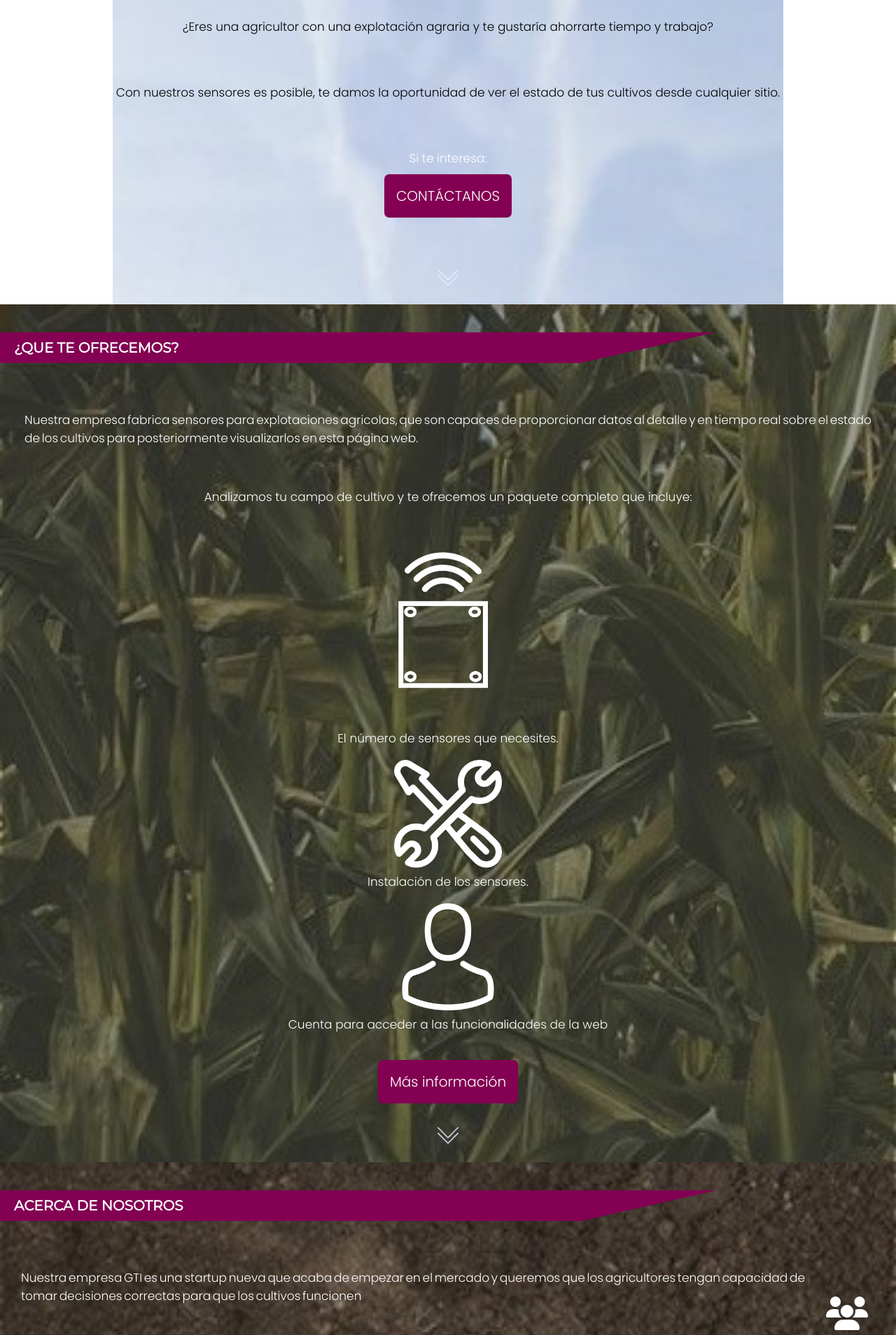
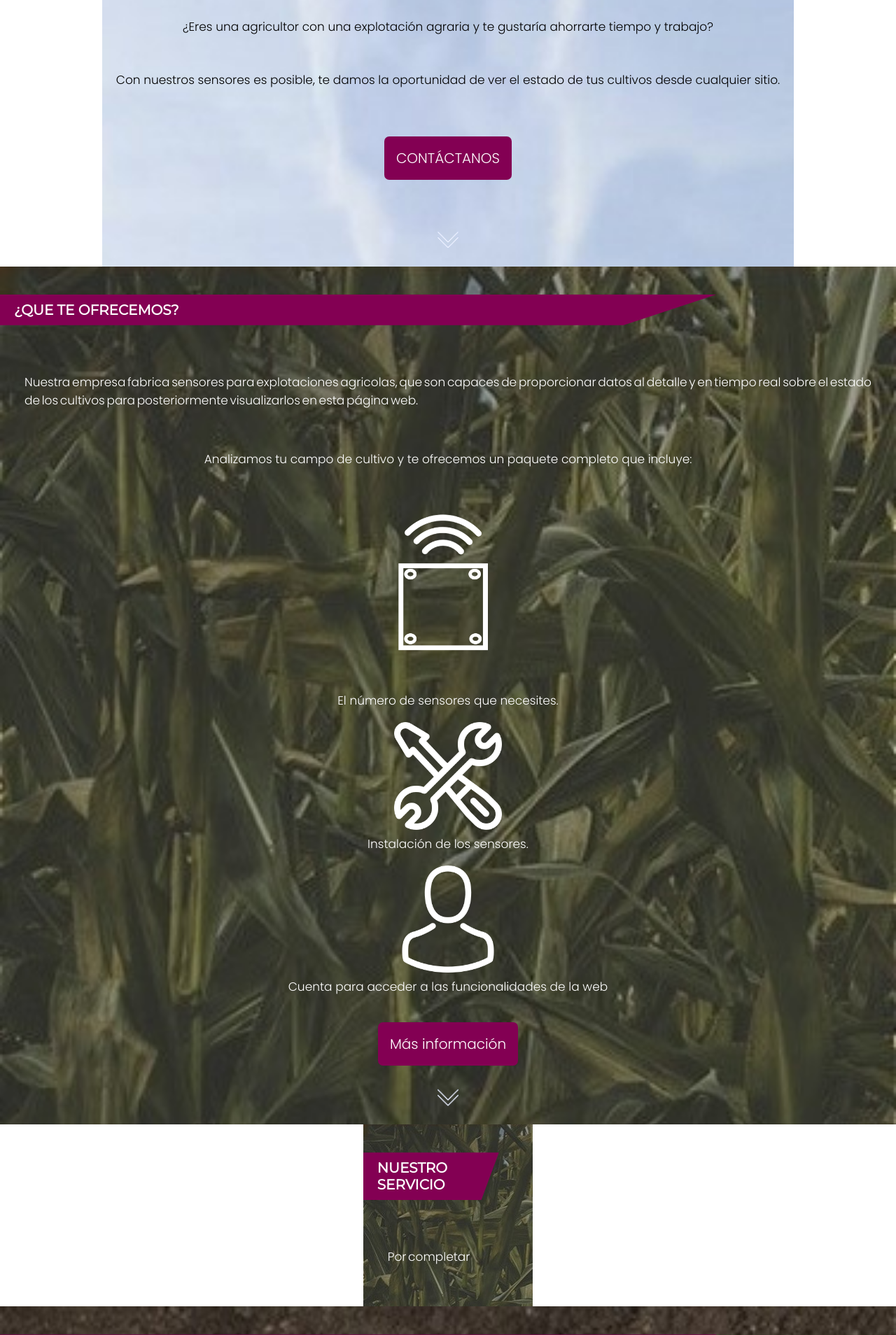
Before and after one commit to AdriTuR/Web-Sensores_Proyecto, a PHP site: page / in a window 1280 px wide. Shown: the part 440-2348 px from the top of the page at 70% size. Run offline with PHP 8.4, Linux system fonts and the light colour scheme; some libraries are stand-ins or nearby versions.

Commit message:
Editados los comentarios para estructurar los archivos, añadido la nueva sección de la Landing Page y modificada la primera sección de la Landing Page
Se han editado los comentarios para estructurar los archivos html y css para ser más fáciles de entender y localizar mejor los elementos. También se ha añadido la nueva sección de la Landing Page que sustituye el botón de más info. Por último se ha modificado los márgenes de la primera sección de la Landing Page y se ha eliminado el  texto "si te interesa:"

```diff
--- a/css/style.css
+++ b/css/style.css
@@ -33,66 +31,41 @@ body {
     display: flex;
     flex-direction: column;
 }
-
-
 html {
     scroll-behavior: smooth;
 }
 /*-----------------------------------------------------------------------------------*/
-
 /*-----------------------------------------------------------------------------------*/
 /*Alinear textos*/
+
 section {
     text-align: center;
 }
-
 div {
     text-align: center;
 }
-
 .justifyText {
     text-align: justify;
     word-spacing: -2px;
 }
 /*-----------------------------------------------------------------------------------*/
-
 /*-----------------------------------------------------------------------------------*/
 /*Aquí van los colores*/
 
 .blanco {
     color: white
 }
-
 .morado {
     color: #830053
 }
-
 /*-----------------------------------------------------------------------------------*/
-
 /*-----------------------------------------------------------------------------------*/
-/*Aquí van las fotos de fondo*/
-
-#footer {
-    background: url(../images/footer.jpg) no-repeat;
-    background-size: cover;
-    overflow: hidden;
-    position: relative;
-    width: 100%;
-}
-
-#footer .footertext{
-    font-family: 'Poppins', sans-serif;
-    font-size: 10px !important;
-    color: #830053;
-    position: relative;
-    left: 15px !important;
-    text-align: left !important;
-}
+/*Elemento BANNER DE LOS TITULOS*/
 
 .banner {
     background-color: #830053;
     -webkit-clip-path: polygon(0 0, 100% 0, 81% 100%, 0% 100%);
-    clip-path: polygon(0 0, 100% 0, 81% 100%, 0% 100%);
+    clip-path: polygon(0 0, 100% 0, 87% 100%, 0% 100%);
     margin: -500px 0;
     padding: 0.5em 1em;
     width: 80%;
@@ -103,179 +76,11 @@ div {
     margin-top: 40px;
     margin-bottom: 50px;
 }
+/*-----------------------------------------------------------------------------------*/
+/*-----------------------------------------------------------------------------------*/
+/*Estilo de los BOTONES*/
 
-.encabezado {
-    background-image: url("../images/header.jpg");
-    background-size: contain;
-    background-repeat: no-repeat;
-    width: 100%;
-    overflow: hidden;
-}
-
-/* MENU */
-.encabezado ul {
-    list-style: none;
-    overflow: hidden;
-    background-color: white;
-}
-
-.encabezado li a {
-    display: block;
-    padding: 20px 20px;
-    border-bottom: 1px solid #830053;
-    color: #830053;
-}
-
-.encabezado li #color-login-btn:hover {
-    background-color: #830053;
-    color: white;
-}
-.encabezado li a:hover {
-    background-color: #830053;
-    color: white;
-}
-.encabezado .logo {
-    float: left;
-    padding: 5px 20px;
-    margin: 1px;
-}
-
-.logo {
-    width: 45%;
-}
-
-.encabezado .menu {
-    clear: both;
-    max-height: 0;
-    transition: max-height .2s ease-out;
-    text-align: center;
-    border-style: solid;
-    border-color: transparent;
-    margin-bottom: -6px;
-}
-
-/* menu icon */
-
-.encabezado .menu-icon {
-    cursor: pointer;
-    float: right;
-    padding: 8% 5%;
-    user-select: none;
-    transform: scale(1.6);
-}
-
-.encabezado .menu-icon .navicon {
-    background: white;
-    display: block;
-    height: 1.7px;
-    position: relative;
-    transition: .2s ease-out;
-    width: 20px;
-}
-
-.encabezado .menu-icon .navicon:before,
-.encabezado .menu-icon .navicon:after {
-    background: white;
-    content: '';
-    display: block;
-    height: 100%;
-    position: absolute;
-    transition: all .2s ease-out;
-    width: 100%;
-}
-
-.encabezado .menu-icon .navicon:before {
-    top: 5px;
-}
-
-.encabezado .menu-icon .navicon:after {
-    top: -5px;
-}
-
-/* menu btn */
-
-.encabezado .menu-btn {
-    display: none;
-}
-
-.encabezado .menu-btn:checked ~ .menu {
-    max-height: 240px;
-}
-
-.encabezado .menu-btn:checked ~ .menu-icon .navicon {
-    background: transparent;
-}
-
-.encabezado .menu-btn:checked ~ .menu-icon .navicon:before {
-    transform: rotate(-45deg);
-}
-
-.encabezado .menu-btn:checked ~ .menu-icon .navicon:after {
-    transform: rotate(45deg);
-}
-
-.encabezado .menu-btn:checked ~ .menu-icon:not(.steps) .navicon:before,
-.encabezado .menu-btn:checked ~ .menu-icon:not(.steps) .navicon:after {
-    top: 0;
-}
-
-/* FIN MENU */
-
-.call_to_action {
-    background-image: url("../images/landing_page/landing_page1.jpg");
-    background-size: cover;
-}
-
-.call_to_action .fistText {
-    margin-top: 100px;
-    margin-bottom: 70px;
-    margin-left: 5px;
-    margin-right: 5px;
-}
-
-.call_to_action .secondText {
-    margin-bottom: 50px;
-    margin-left: 5px;
-    margin-right: 5px;
-}
-
-.mas_informacion {
-    background-image: url("../images/landing_page/landing_page2.jpg");
-    background-size: cover;
-}
-
-.mas_informacion .headSection{
-    margin-bottom: 40px;
-    margin-left: 35px;
-    margin-right: 35px;
-}
-
-/* MARGENES EN TEXTOS */
-.mas_informacion p{
-    margin-left: 2%;
-    margin-right: 2%;
-}
-
-.objetivos p{
-    margin-left: 2%;
-    margin-right: 2%;
-}
-/* --------------------- */
-
-.acerca_de_nosotros {
-    background-image: url("../images/landing_page/landing_page3.jpg");
-    background-size: cover;
-}
-
-/* Colores de los iconos */
-.acerca_de_nosotros i {
-    color: white;
-}
-/*-----------------------------------------------------------------------------------*/
-
-
-/*-----------------------------------------------------------------------------------*/
-/*Estilo de los botones morados*/
+/*-----------Botones morados-----------*/
 .boton {
     color: rgb(255, 255, 255);
     font-size: 20px;
@@ -371,5 +130,227 @@ div {
     transform: scale(1.15);
     transition: 150ms;
 }
+/*-------------------------------------*/
 
 /*-----------------------------------------------------------------------------------*/
+/*-----------------------------------------------------------------------------------*/
+/*Elementos del HEADER*/
+
+.encabezado {
+    background-image: url("../images/header.jpg");
+    background-size: contain;
+    background-repeat: no-repeat;
+    width: 100%;
+    overflow: hidden;
+}
+/*-------------------------------- MENU --------------------------------*/
+
+.encabezado ul {
+    list-style: none;
+    overflow: hidden;
+    background-color: white;
+}
+.encabezado li a {
+    display: block;
+    padding: 20px 20px;
+    border-bottom: 1px solid #830053;
+    color: #830053;
+}
+.encabezado li #color-login-btn:hover {
+    background-color: #830053;
+    color: white;
+}
+.encabezado li a:hover {
+    background-color: #830053;
+    color: white;
+}
+.encabezado .logo {
+    float: left;
+    padding: 5px 20px;
+    margin: 1px;
+}
+.logo {
+    width: 45%;
+}
+.encabezado .menu {
+    clear: both;
+    max-height: 0;
+    transition: max-height .2s ease-out;
+    text-align: center;
+    border-style: solid;
+    border-color: transparent;
+    margin-bottom: -6px;
+}
+/*------------- menu icon -------------*/
+
+.encabezado .menu-icon {
+    cursor: pointer;
+    float: right;
+    padding: 8% 5%;
+    user-select: none;
+    transform: scale(1.6);
+}
+.encabezado .menu-icon .navicon {
+    background: white;
+    display: block;
+    height: 1.7px;
+    position: relative;
+    transition: .2s ease-out;
+    width: 20px;
+}
+.encabezado .menu-icon .navicon:before,
+.encabezado .menu-icon .navicon:after {
+    background: white;
+    content: '';
+    display: block;
+    height: 100%;
+    position: absolute;
+    transition: all .2s ease-out;
+    width: 100%;
+}
+.encabezado .menu-icon .navicon:before {
+    top: 5px;
+}
+.encabezado .menu-icon .navicon:after {
+    top: -5px;
+}
+/*------------- menu btn -------------*/
+
+.encabezado .menu-btn {
+    display: none;
+}
+.encabezado .menu-btn:checked ~ .menu {
+    max-height: 240px;
+}
+.encabezado .menu-btn:checked ~ .menu-icon .navicon {
+    background: transparent;
+}
+.encabezado .menu-btn:checked ~ .menu-icon .navicon:before {
+    transform: rotate(-45deg);
+}
+.encabezado .menu-btn:checked ~ .menu-icon .navicon:after {
+    transform: rotate(45deg);
+}
+.encabezado .menu-btn:checked ~ .menu-icon:not(.steps) .navicon:before,
+.encabezado .menu-btn:checked ~ .menu-icon:not(.steps) .navicon:after {
+    top: 0;
+}
+/*-------------------------------- FIN MENU --------------------------------*/
+
+/*-----------------------------------------------------------------------------------*/
+/*-----------------------------------------------------------------------------------*/
+/*Elementos de la PRIMERA SECCIÓN*/
+.call_to_action {
+    background-image: url("../images/landing_page/landing_page1.jpg");
+    background-size: cover;
+}
+.call_to_action .fistText {
+    margin-top: 100px;
+    margin-bottom: 70px;
+    margin-left: 5px;
+    margin-right: 5px;
+}
+.call_to_action .secondText {
+    margin-bottom: 50px;
+    margin-left: 20px;
+    margin-right: 20px;
+}
+/*-----------------------------------------------------------------------------------*/
+/*-----------------------------------------------------------------------------------*/
+/*Elementos de la SEGUNDA SECCIÓN*/
+.mas_informacion {
+    background-image: url("../images/landing_page/landing_page2.jpg");
+    background-size: cover;
+}
+.mas_informacion .headSection{
+    margin-bottom: 40px;
+    margin-left: 35px;
+    margin-right: 35px;
+}
+/*------------- MARGENES EN TEXTOS -------------*/
+.mas_informacion p{
+    margin-left: 2%;
+    margin-right: 2%;
+}
+.objetivos p{
+    margin-left: 2%;
+    margin-right: 2%;
+}
+/*-----------------------------------------------------------------------------------*/
+/*-----------------------------------------------------------------------------------*/
+/*Elementos de la TERCERA SECCIÓN*/
+
+.nuestro_servicio{
+    background-image: url("../images/landing_page/landing_page2.jpg");
+}
+.nuestro_servicio .headSection{
+    margin-bottom: 40px;
+    margin-left: 35px;
+    margin-right: 35px;
+}
+/*-----------------------------------------------------------------------------------*/
+/*-----------------------------------------------------------------------------------*/
+/*Elementos de la CUARTA SECCIÓN*/
+
+.acerca_de_nosotros {
+    background-image: url("../images/landing_page/landing_page3.jpg");
+    background-size: cover;
+}
+/*--- Colores de los iconos ---*/
+.acerca_de_nosotros i {
+    color: white;
+}
+/*----------------------------*/
+.acerca1 {
+    display: flex;
+    margin-bottom: 70px;
+}
+.acerca1 p {
+    margin-left: 30px;
+    margin-right: 30px;
+}
+.acerca1 i {
+    float: right;
+    margin-right: 40px;
+    margin-top: 40px;
+}
+.datos_contacto {
+    display: flex;
+    flex-direction: row;
+    margin-left: 20%;
+    margin-bottom: 90px;
+}
+.datos_contacto p {
+    margin-top: 16px;
+}
+.datos_contacto i:hover{
+    transform: scale(1.15);
+    transition: 0.3s;
+}
+.caja1 {
+    margin-right: 20%;
+}
+.caja2 {
+    margin-right: 20%;
+}
+/*-----------------------------------------------------------------------------------*/
+/*-----------------------------------------------------------------------------------*/
+/*Elementos del FOOTER*/
+
+#footer {
+    background: url(../images/footer.jpg) no-repeat;
+    background-size: cover;
+    overflow: hidden;
+    position: relative;
+    width: 100%;
+}
+#footer .footertext{
+    font-family: 'Poppins', sans-serif;
+    font-size: 10px !important;
+    color: #830053;
+    position: relative;
+    left: 15px !important;
+    text-align: left !important;
+}
+/*-----------------------------------------------------------------------------------*/
+/*-----------------------------------------------------------------------------------*/
--- a/index.html
+++ b/index.html
@@ -14,11 +14,15 @@
     <script src="https://kit.fontawesome.com/5842e39ab5.js" crossorigin="anonymous"></script>
 </head>
 
-<!-- body de la página -->
+<!-------------------------------------------------------------------------------------------------------------------->
+<!--------------------------------------------- BODY DE LA PÁGINA ---------------------------------------------------->
+<!-------------------------------------------------------------------------------------------------------------------->
 <body>
-    <!-- header de la página -->
+    <!---------------------------------------- HEADER DE LA PÁGINA  -------------------------------------------------->
     <header class="encabezado" id="header">
         <a href="index.html"><img class="logo" src="images/logoGTI.png" alt="logo del sitio web"></a>
+
+        <!----------------- MENÚ ----------------->
         <nav>
             <input class="menu-btn" type="checkbox" id="menu-btn" />
             <label class="menu-icon" for="menu-btn"><span class="navicon"></span></label>
@@ -29,33 +33,32 @@
                 <li><a href="login.html">Area de cliente</a></li>
             </ul>
         </nav>
+        <!---------------------------------------->
+
     </header>
-    <!-- fin del header de la página -->
+    <!---------------------------------------- FIN HEADER DE LA PÁGINA ----------------------------------------------->
 
-    <!-- primera sección de la página -->
+
+    <!------------------------------------- PRIMERA SECCIÓN DE LA PÁGINA --------------------------------------------->
     <section class="call_to_action">
         <h1 class="fistText morado">CONTROLA TUS CULTIVOS DESDE CUALQUIER SITIO</h1>
         <br>
         <p class="secondText">¿Eres una agricultor con una explotación
             agraria y te gustaría ahorrarte tiempo
             y trabajo? </p>
-        <br>
-
         <p class="secondText">Con nuestros sensores es posible, te
             damos la oportunidad de ver el estado de
             tus cultivos desde cualquier
             sitio. </p>
         <br>
-
-        <p style="margin-bottom: 10px;" class="blanco">Si te interesa:</p>
         <a class="boton" href="#contacto" style="margin-bottom: 70px;">CONTÁCTANOS</a>
         <br>
         <a class="scrollBttn srollBttnDown" href="#mas_informacion"></a>
     </section>
-    <!-- fin de la primera sección de la página -->
+    <!------------------------------------ FIN PRIMERA SECCIÓN DE LA PÁGINA ------------------------------------------>
 
 
-    <!-- segunda sección de la página -->
+    <!------------------------------------- SEGUNDA SECCIÓN DE LA PÁGINA --------------------------------------------->
     <section class="mas_informacion" id="mas_informacion">
         <h1 class="banner">¿QUE TE OFRECEMOS?</h1>
         <br>
@@ -88,11 +91,22 @@
 
         <a class="boton" href="masinfo.html" style="margin-bottom: 30px;">Más información</a>
         <br>
-        <a class="scrollBttn srollBttnDown" href="#acerca_de_nosotros"></a>
+        <a class="scrollBttn srollBttnDown" href="#nuestro_servicio"></a>
     </section>
-    <!-- fin de la segunda sección de la página -->
+    <!------------------------------------ FIN SEGUNDA SECCIÓN DE LA PÁGINA ------------------------------------------>
 
-    <!-- tercera sección de la página -->
+
+    <!------------------------------------- TERCERA SECCIÓN DE LA PÁGINA --------------------------------------------->
+    <section class="nuestro_servicio" id="nuestro_servicio">
+        <h1 class="banner">NUESTRO SERVICIO</h1>
+        <br>
+        <p class="blanco justifyText headSection">Por completar </p>
+        <br>
+    </section>
+    <!------------------------------------ FIN TERCERA SECCIÓN DE LA PÁGINA ------------------------------------------>
+
+
+    <!-------------------------------------- CUARTA SECCIÓN DE LA PÁGINA --------------------------------------------->
     <section class="acerca_de_nosotros" id="acerca_de_nosotros">
         <h1 class="banner">ACERCA DE NOSOTROS</h1>
         <br>
@@ -114,7 +128,7 @@
             <p class="blanco" style="margin-bottom: 100px;">Satisfacer las necesidades de nuestros clientes</p>
          </div>
 
-        <div class="acerca2">
+        <div class="datos_contacto">
             <div class="caja1">
                 <a href="tel:666666666">
                     <i class="fas fa-phone-alt fa-3x"></i>
@@ -132,13 +146,17 @@
 
         <a class="scrollBttn srollBttnUp" href="#header"></a>
     </section>
-    <!-- fin de la tercera sección de la página -->
+    <!------------------------------------- FIN CUARTA SECCIÓN DE LA PÁGINA ------------------------------------------>
 
-    <!-- footer de la página -->
+
+    <!----------------------------------------- FOOTER DE LA PÁGINA -------------------------------------------------->
     <footer id="footer">
         <p id="footertext" class="morado" style="text-align:left; font-size: 12px;">Company © Grado en Tecnologías Interactivas.<br> All rights reserved.</p>
     </footer>
-    <!-- fin del footer de la página -->
+    <!---------------------------------------- FIN FOOTER DE LA PÁGINA ----------------------------------------------->
 
 </body>
-<!-- ----------------------------------------------------------------------------------------------------------------------- -->
+<!-------------------------------------------------------------------------------------------------------------------->
+<!--------------------------------------------- FIN BODY DE LA PÁGINA ------------------------------------------------>
+<!-------------------------------------------------------------------------------------------------------------------->
+</html>
```
Also changed, not shown: other parts of css/style.css (+4 -52 lines), css/login-style.css (+34 -12 lines), login.html (+15 -3 lines).
